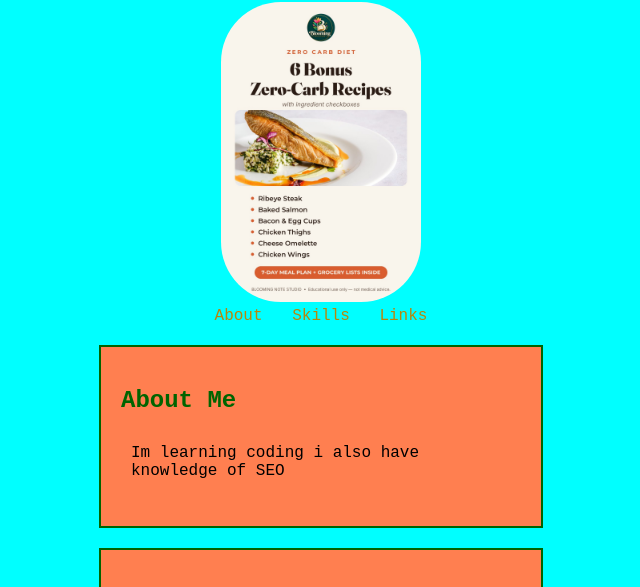
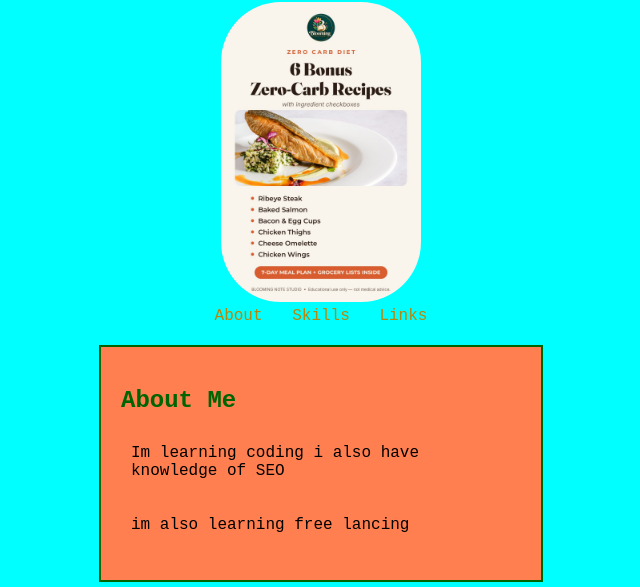
Before and after one commit to hassan-seo1992/portfolio, a plain HTML site: page index.html in a window 1280 px wide. Shown: the part 98-685 px from the top of the page, without its empty margins (319-959 px from the left). Drawn offline with Linux system fonts and the light colour scheme.

Commit message:
addeed a new paragraph

```diff
--- a/index.html
+++ b/index.html
@@ -21,6 +21,7 @@
   <div class="card">
 <h2 id="about">About Me</h2>
 <p>Im learning coding i also have knowledge of SEO</p>
+<p>im also learning free lancing</p>
 </div>
 <div class="card">
 <h2 id="work">About My work</h2>
```
